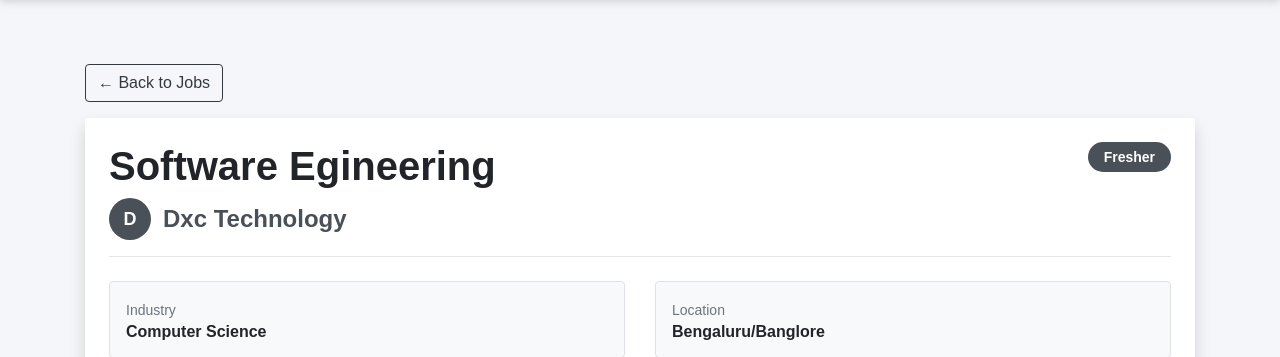
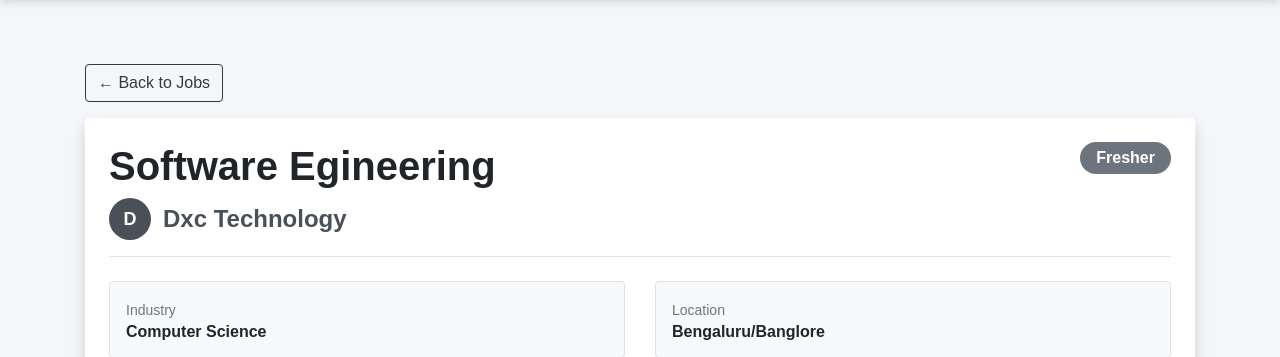
Before and after one commit to Bhaskar2687/job-connect, a Flask app: page /job/1 in a window 1280 px wide. Shown: the part 59-416 px from the top of the page. Run offline with Flask 3, Linux system fonts and the light colour scheme; data comes from the database, SQL or seed files in the repository.

Commit message:
modified job details

```diff
--- a/app/templates/job_details.html
+++ b/app/templates/job_details.html
@@ -55,14 +55,19 @@
 </div>
                 <div>
 
-                    <span class="badge px-3 py-2"
+                    <!-- <span class="badge px-3 py-2"
                             style="
-                            background:#495057;
                             color:white;
                             border-radius:20px;
                             font-size:14px;">
                         {{ job.experience }}
-                    </span>
+                    </span> -->
+<span class="badge px-3 py-2 rounded-pill"
+      style="background-color:#6c757d; color:white; font-size:16px;">
+    {{ job.experience }}
+</span>
+
+
 
                 </div>
 
```
